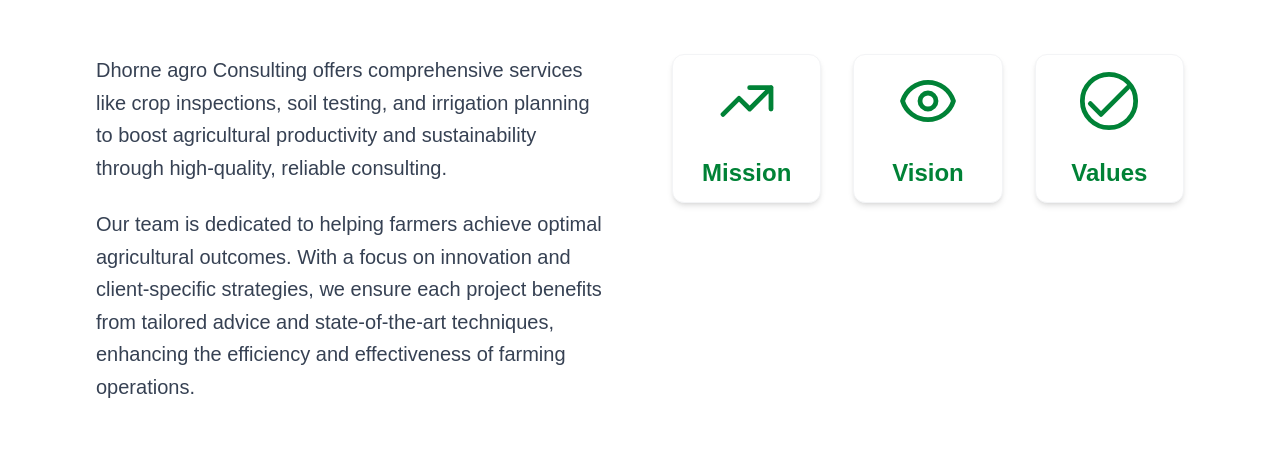
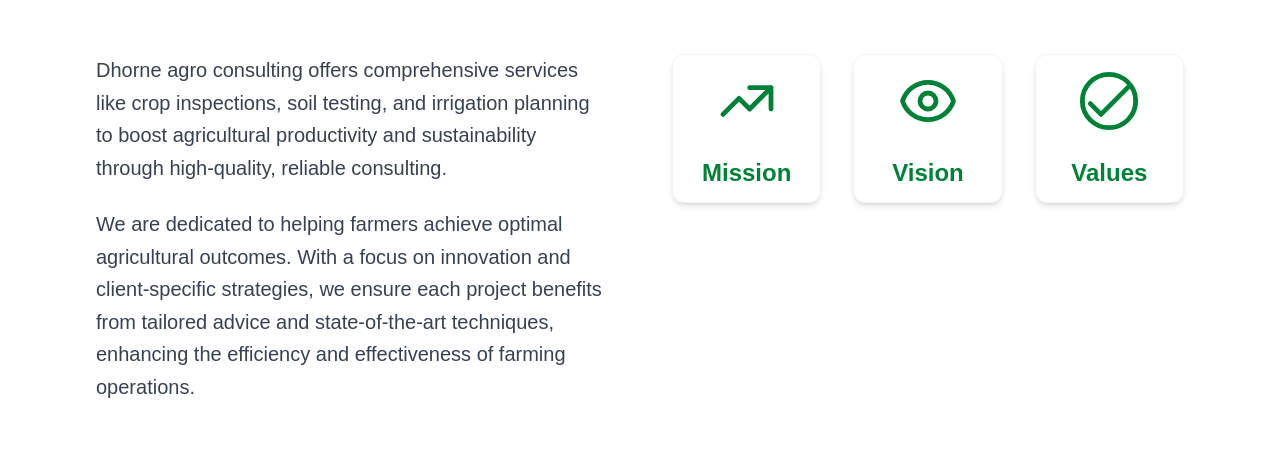
Before and after one commit to conflictonsions12/qwerty, a Next.js app: page /about in a window 1280 px wide. Shown: the part 755-1208 px from the top of the page. Built offline with nearby package versions, Linux system fonts and the light colour scheme.

Commit message:
Update AboutHero.jsx

```diff
--- a/src/components/AboutHero.jsx
+++ b/src/components/AboutHero.jsx
@@ -71,10 +71,10 @@ export default function AboutIntro() {
           {/* Left / Top: Paragraphs */}
           <div className="space-y-6 text-gray-700 text-base md:text-lg lg:text-xl leading-relaxed">
             <p>
-              Dhorne agro  Consulting offers comprehensive services like crop inspections, soil testing, and irrigation planning to boost agricultural productivity and sustainability through high-quality, reliable consulting.
+              Dhorne agro  consulting offers comprehensive services like crop inspections, soil testing, and irrigation planning to boost agricultural productivity and sustainability through high-quality, reliable consulting.
             </p>
             <p>
-              Our team is dedicated to helping farmers achieve optimal agricultural outcomes. With a focus on innovation and client-specific strategies, we ensure each project benefits from tailored advice and state-of-the-art techniques, enhancing the efficiency and effectiveness of farming operations.
+              We are dedicated to helping farmers achieve optimal agricultural outcomes. With a focus on innovation and client-specific strategies, we ensure each project benefits from tailored advice and state-of-the-art techniques, enhancing the efficiency and effectiveness of farming operations.
             </p>
           </div>
 
```
